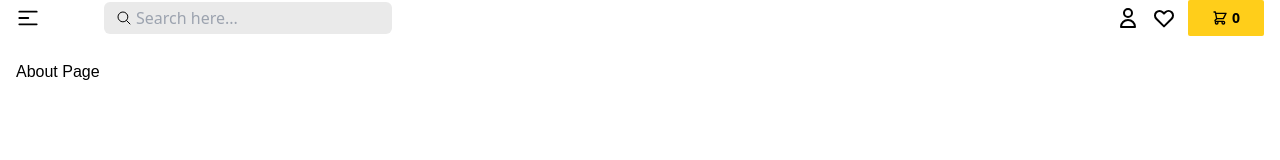
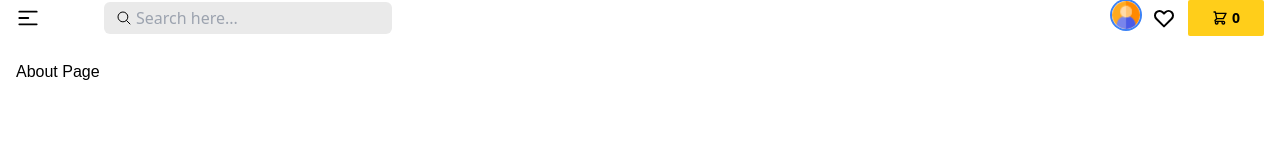
Before and after one commit to jmbacasno/my-book-store, a React (Vite) app in the folder client/: page /about in a window 1280 px wide. Shown: the top 160 px of the page. Built offline with nearby package versions, Linux system fonts and the light colour scheme.

Commit message:
feat(client): add navbar dropdowns

```diff
--- a/client/src/components/Navbar.jsx
+++ b/client/src/components/Navbar.jsx
@@ -1,3 +1,4 @@
+import { useState } from 'react';
 import { Link } from 'react-router-dom';
 import { HiMiniBars3CenterLeft } from 'react-icons/hi2';
 import { IoSearchOutline } from 'react-icons/io5';
@@ -5,9 +6,18 @@
 import { HiOutlineHeart } from "react-icons/hi";
 import { HiOutlineShoppingCart } from "react-icons/hi";
 
+import avatarImg from '../assets/avatar.png';
+
+const navigation = [
+    { name: "Dashboard", href: "/" },
+    { name: "Orders", href: "/orders" },
+    { name: "Cart Page", href: "/cart" },
+    { name: "Check Out", href: "/checkout" },
+];
+
 const Navbar = () => {
-
-    const currentUser = false;
+    const [isDropdownOpen, setIsDropdownOpen] = useState(false);
+    const currentUser = true;
 
     return (
         <header className="max-w-screen-2xl mx-auto px-4">
@@ -33,7 +43,30 @@
                 <div className="relative flex items-center md:space-x-3 space-x-2">
                     <div>
                         {
-                            currentUser ? <>user</> : <Link to="/login"><HiOutlineUser className="size-6"/></Link>
+                            currentUser ? <>
+                            <button onClick={() => setIsDropdownOpen(!isDropdownOpen)}>
+                                <img src={avatarImg} alt="" className="size-7 rounded-full ring-2 ring-blue-500" />
+                            </button>
+                            {/* Show dropdown menu */}
+                            {
+                                isDropdownOpen && (
+                                    <div className="absolute right-0 mt-2 bg-white shadow-lg rounded-md z-40">
+                                        <ul className="py-2">
+                                            {
+                                                navigation.map((item) => (
+                                                    <li key={item.name} onClick={() => setIsDropdownOpen(false)}>
+                                                        <Link to={item.href} className="block px-4 py-2 text-sm hover:bg-gray-100">
+                                                            {item.name}
+                                                        </Link>
+                                                    </li>
+                                                ))
+                                            }
+                                        </ul>
+                                    </div>
+                                )
+                            }
+
+                            </> : <Link to="/login"><HiOutlineUser className="size-6"/></Link>
                         }
                     </div>
                     <button className="hidden sm:block">
```
